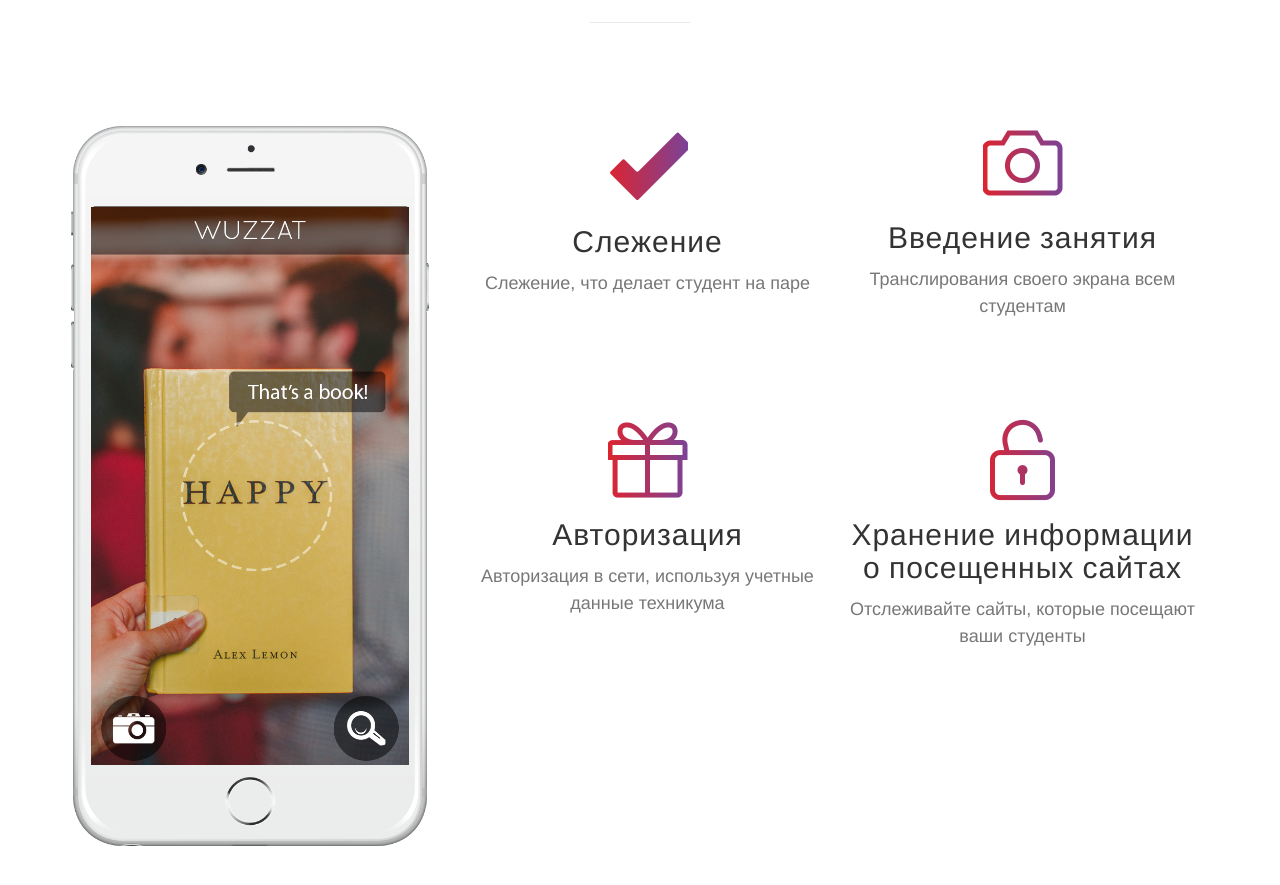
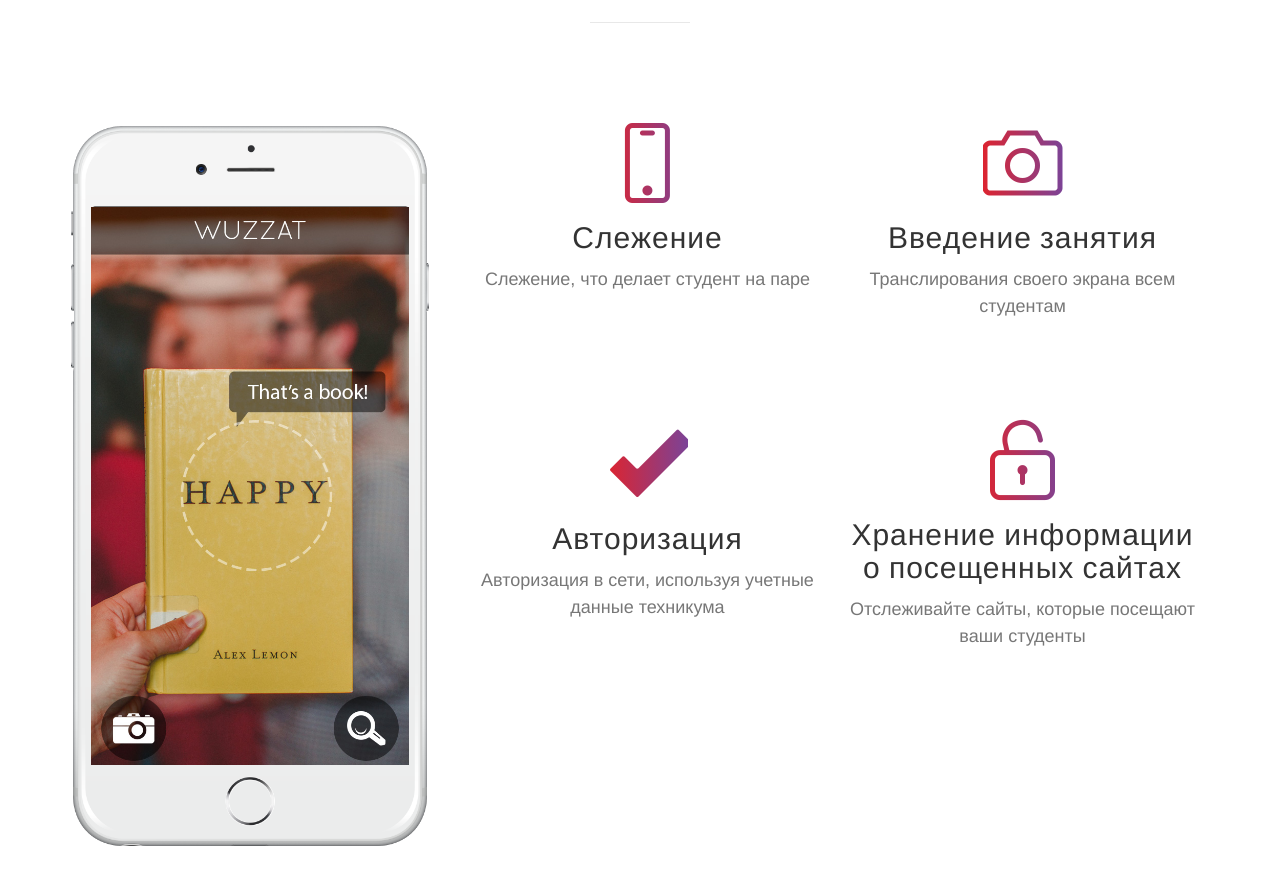
Before and after one commit to strekalev/IAT, a website: page index.html in a window 1280 px wide. Shown: the part 1566-2451 px from the top of the page. Drawn offline with nearby package versions, Linux system fonts and the light colour scheme; a web font is replaced by a local one.

Commit message:
glyphicon glyphicon-ok

```diff
--- a/index.html
+++ b/index.html
@@ -143,7 +143,7 @@
                         <div class="row">
                             <div class="col-md-6">
                                 <div class="feature-item">
-                                    <i class="glyphicon glyphicon-ok text-primary"></i>
+                                    <i class="icon-screen-smartphone text-primary"></i>
                                     <h3>Слежение</h3>
                                     <p class="text-muted">Слежение, что делает студент на паре</p>
                                 </div>
@@ -159,7 +159,7 @@
                         <div class="row">
                             <div class="col-md-6">
                                 <div class="feature-item">
-                                    <i class="icon-present text-primary"></i>
+                                    <i class="glyphicon glyphicon-ok text-primary"></i>
                                     <h3>Авторизация</h3>
                                     <p class="text-muted">Авторизация в сети, используя учетные данные техникума</p>
                                 </div>
```
